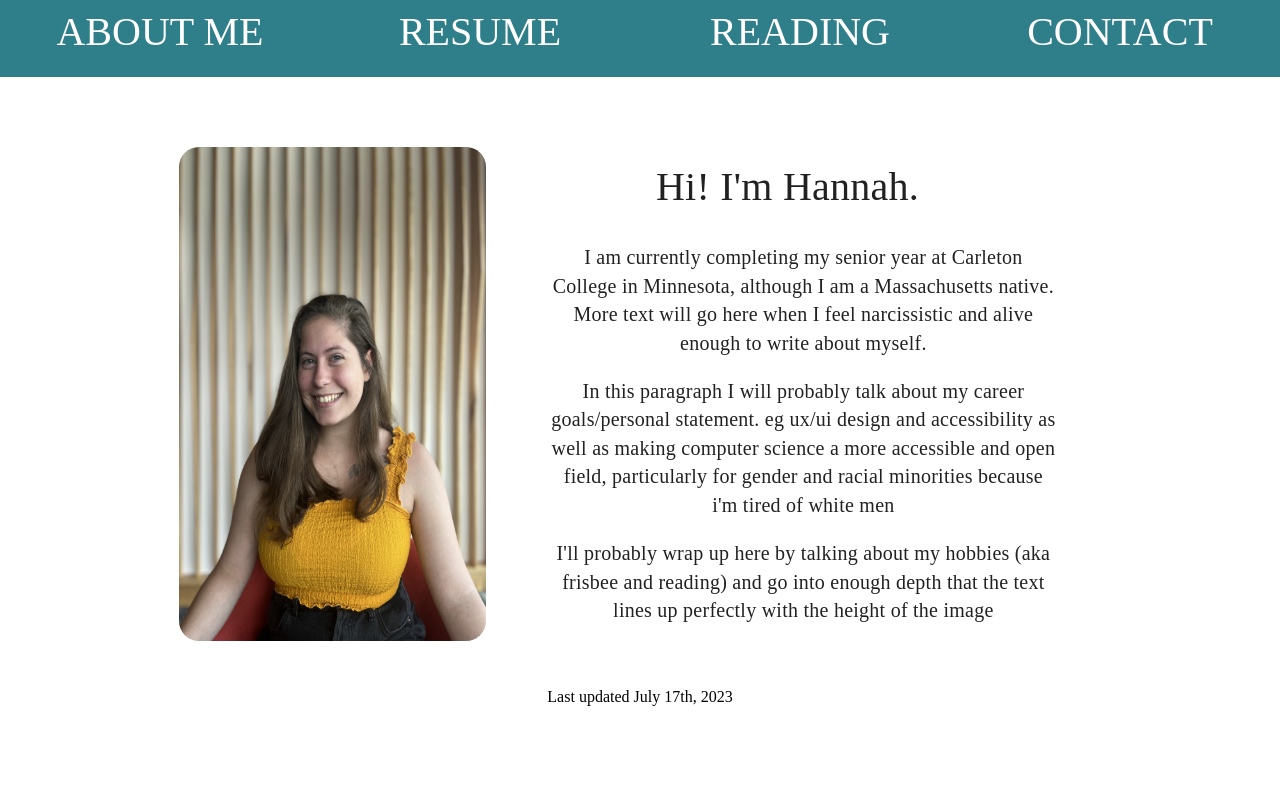
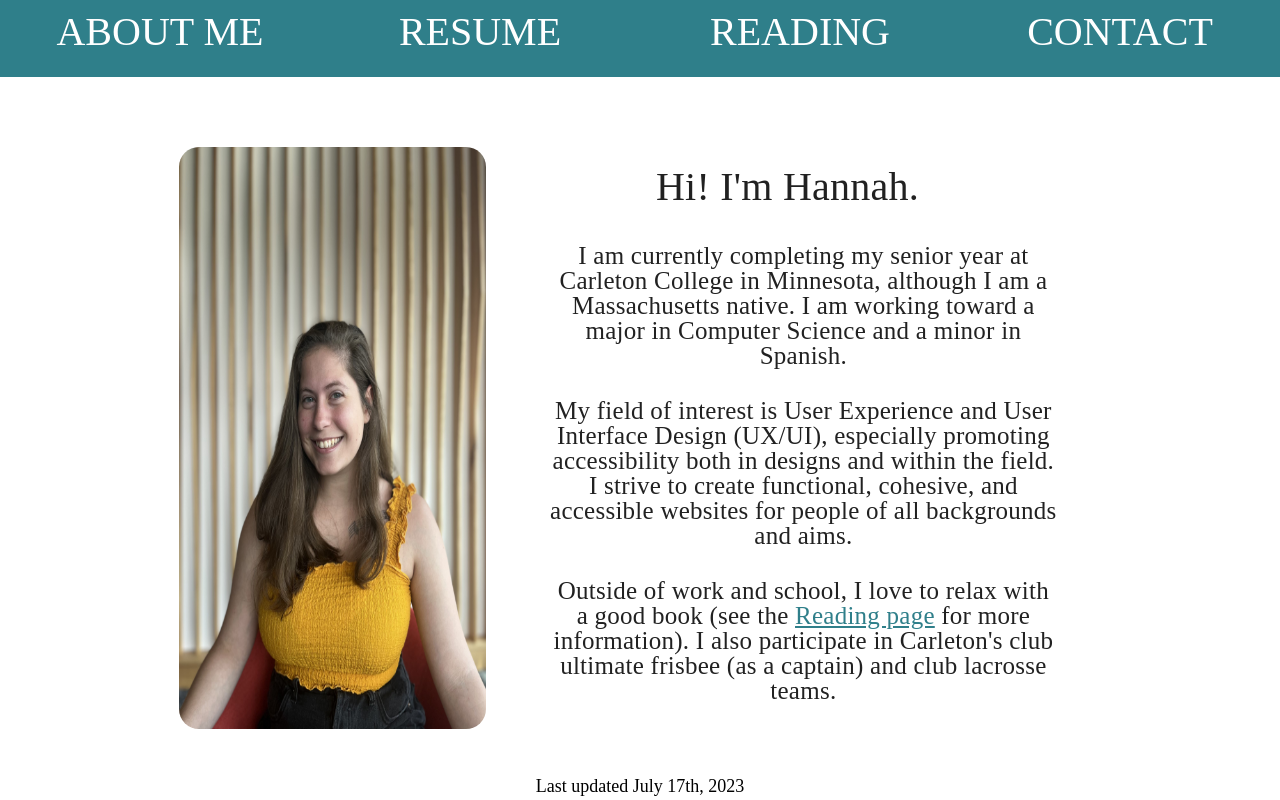
Before and after one commit to scoolerh/Personal-Website, a Vue app: page / in a window 1280 px wide. Shown: the part 213-1013 px from the top of the page. Before the commit the page ends 922 px from the top, so only its background shows below. Built offline with nearby package versions, Linux system fonts and the light colour scheme.

Commit message:
Website complete

```diff
--- a/src/App.vue
+++ b/src/App.vue
@@ -1,5 +1,5 @@
 <template lang="en">
-  <header class="banner">
+  <header>
     <h1>Hannah Scooler</h1>
     <section class="nav-bar">
       <router-link to="/">
@@ -21,7 +21,7 @@
   </body>
   <br />
   <footer>
-    Last updated July 17th, 2023
+    <h3>Last updated July 17th, 2023</h3>
   </footer>
 </template>
 
@@ -45,7 +45,7 @@ h1 {
   font-size: 80px;
   text-align: center;
   font-weight: normal;
-  background-color: white;
+  background-color: #2f7f8a57;
   padding-top: 40px;
   padding-bottom: 40px;
   color: #2f7f8a;
@@ -56,6 +56,11 @@ h2 {
   display: inline-block;
   width: 50%;
   margin-right: 10%;
+}
+h3 {
+  font-size: 18px;
+  text-align: center;
+  font-weight: lighter;
 }
 .nav-button {
   font-size: 40px;
@@ -96,6 +101,7 @@ p {
   font-size: 20px;
 }
 footer {
+  justify-content: center;
   text-align: center;
 }
 </style>
--- a/src/components/AboutMePage.vue
+++ b/src/components/AboutMePage.vue
@@ -6,18 +6,24 @@
       </v-card-title>
       <v-spacer></v-spacer>
       <v-card-text>
-        <p>I am currently completing my senior year at Carleton College in Minnesota, although I am a Massachusetts native.
-          More text will go here when I feel narcissistic and alive enough to write about myself.
+        <p>I am currently completing my senior year at Carleton College in Minnesota, although I am a Massachusetts native. I am working toward a
+            major in Computer Science and a minor in Spanish.
         </p>
         <br /><br />
-        <p>In this paragraph I will probably talk about my career goals/personal statement.
-          eg ux/ui design and accessibility as well as making computer science a more accessible and
-          open field, particularly for gender and racial minorities because i'm tired of white men
+        <p>My field of interest is User Experience and User Interface Design (UX/UI), especially promoting accessibility both in designs
+            and within the field. I strive to create functional, cohesive, and accessible websites for people of all backgrounds and aims.
         </p>
         <br /><br />
-        <p>I'll probably wrap up here by talking about my hobbies (aka frisbee and reading)
-          and go into enough depth that the text lines up perfectly with the height of the image
+        <p>Outside of work and school, I love to relax with a good book (see the <router-link to="/reading">Reading page</router-link> for more information). I also participate in Carleton's
+            club ultimate frisbee (as a captain) and club lacrosse teams.
         </p>
       </v-card-text>
     </v-card>
 </template>
+
+<style>
+p {
+    line-height: 1;
+    margin-bottom: 10px;
+}
+</style>
--- a/src/components/ContactPage.vue
+++ b/src/components/ContactPage.vue
@@ -1,3 +1,17 @@
 <template>
-    <v-card>contact</v-card>
+    <div>
+        <h4>If you have any questions or book recommendations, please feel free to reach out to me at</h4>
+        <a href="mailto:hannahscooler@gmail.com">hannahscooler@gmail.com</a>
+    </div>
 </template>
+
+<style>
+h4 {
+    font-size: 30px;
+    font-weight: normal;
+}
+a {
+    font-size: 25px;
+    color: #2f7f8a;
+}
+</style>
--- a/src/components/ReadingPage.vue
+++ b/src/components/ReadingPage.vue
@@ -1,5 +1,32 @@
 <template>
-  <v-card>
-    Reading
-  </v-card>
+  <div class="body">
+    <p>View my Goodreads page <a href="https://www.goodreads.com/user/show/159382572-hannah-scooler" target="_blank">here</a>.</p>
+    <br /><br />
+    <p>View my reading spreadsheet below, where I keep track of the number of pages I read per day and the books I have finished this year:</p>
+    <iframe src="https://docs.google.com/spreadsheets/d/12eXpwKyFt2kgMKDa1wiSLOigfN_fBNqogKxI253REBk/preview"
+      width="100%"
+      height="600px">
+    </iframe>
+    <br /> <br />
+    <p>View my spreadsheet from last year:</p>
+    <iframe
+      src="https://docs.google.com/spreadsheets/d/1ks8l8k5_EXndMzKEY3rIOlYmADwzQwnDmfFLrgvCPFQ/preview"
+      width="100%"
+      height="600px"
+    >
+    </iframe>
+  </div>
+
 </template>
+
+<style>
+p {
+  font-size: 25px;
+  text-align: center;
+}
+.body {
+  justify-content: center;
+  width: 100%;
+}
+
+</style>
```
